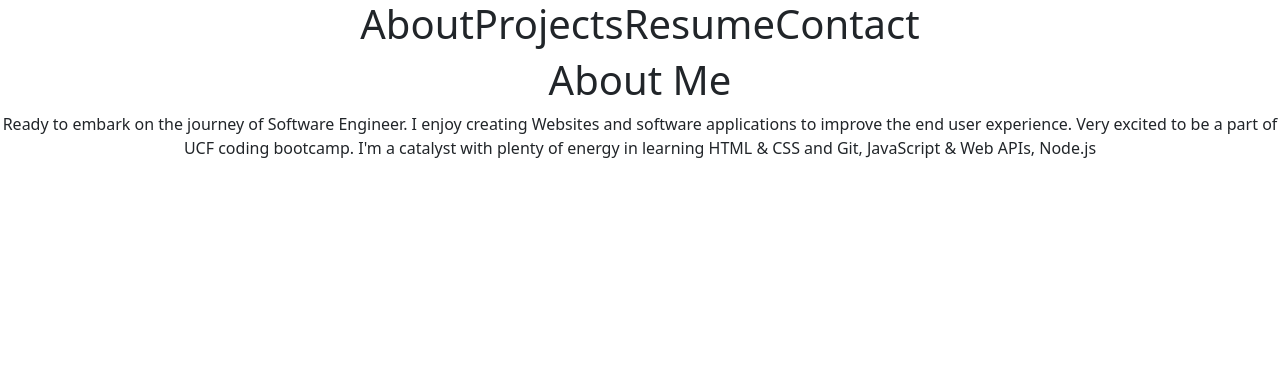
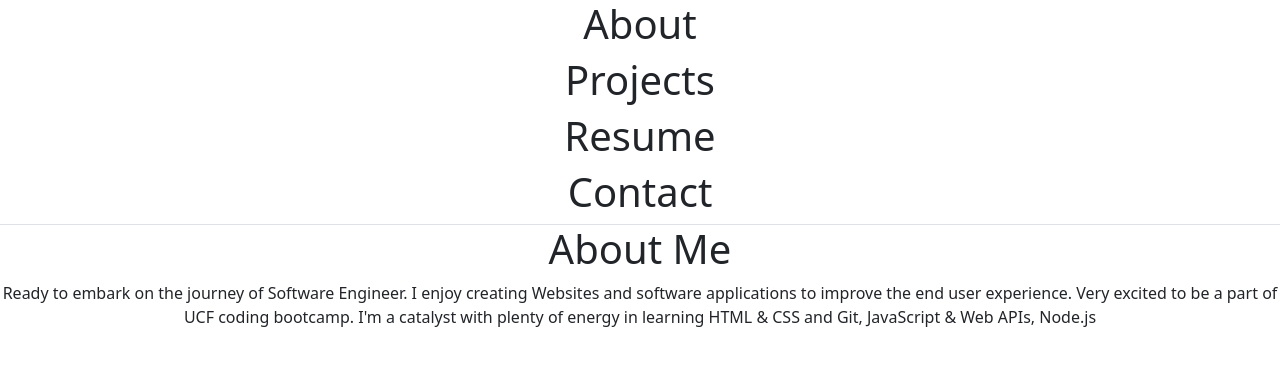
Before and after one commit to oliverLo78/20-portfolio, a React (Create React App) app in the folder react-portfolio/: page / in a window 1280 px wide. Shown: the top 366 px of the page. Built offline with nearby package versions, Linux system fonts and the light colour scheme.

Commit message:
testing navTabs.js and Nav components

```diff
--- a/react-portfolio/src/App.js
+++ b/react-portfolio/src/App.js
@@ -2,6 +2,7 @@
 import React, { useState } from 'react';
 
 import './App.css';
+import NavTabs from './components/NavTabs';
 
 // Importing components
 import Nav from './components/Nav';
--- a/react-portfolio/src/components/Nav/index.jsx
+++ b/react-portfolio/src/components/Nav/index.jsx
@@ -1,14 +1,19 @@
 import React from 'react';
+
 
 const Nav = ({ showAbout, showProjects, showResume, showContact }) => {
   return (
-    <div style={{ display: 'flex', justifyContent: 'center',
-    alignItems: 'center' }}>
-      <h1 onClick={{showAbout}}>About</h1>
+    <div className="nav nav-tabs" style={{ display: 'flex', justifyContent: 'center',
+      alignItems: 'center' }}>
+
+    <div className='nav-item'>
+      <h1 onClick={{showAbout}} to="/About">About</h1>
       <h1 onClick={{showProjects}}>Projects</h1>
       <h1 onClick={{showResume}}>Resume</h1>
       <h1 onClick={{showContact}}>Contact</h1>
     </div>
+  </div>
+
   );
 }
 
--- a/react-portfolio/src/components/NavTabs.js
+++ b/react-portfolio/src/components/NavTabs.js
@@ -7,11 +7,11 @@ function NavTabs({ currentPage, handlePageChange }) {
     <ul className="nav nav-tabs">
       <li className="nav-item">
         <a
-          href="#home"
-          onClick={() => handlePageChange('Home')}
+          href="/About"
+          onClick={() => handlePageChange('About')}
           //*  TODO: BONUS: Add a comment explaining what kind of operator this is and what it is checking for
 
-          className={currentPage === 'Home' ? 'nav-link active' : 'nav-link'}
+          className={currentPage === 'About' ? 'nav-link active' : 'nav-link'}
         >
           Home
         </a>
```
